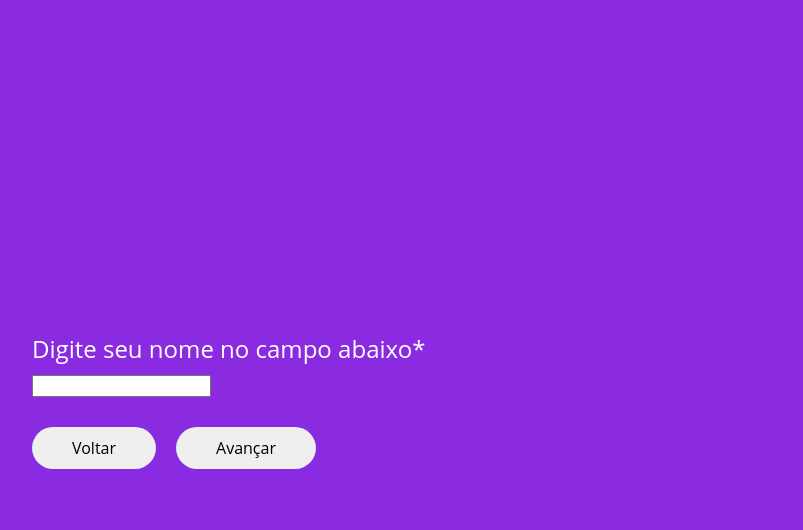
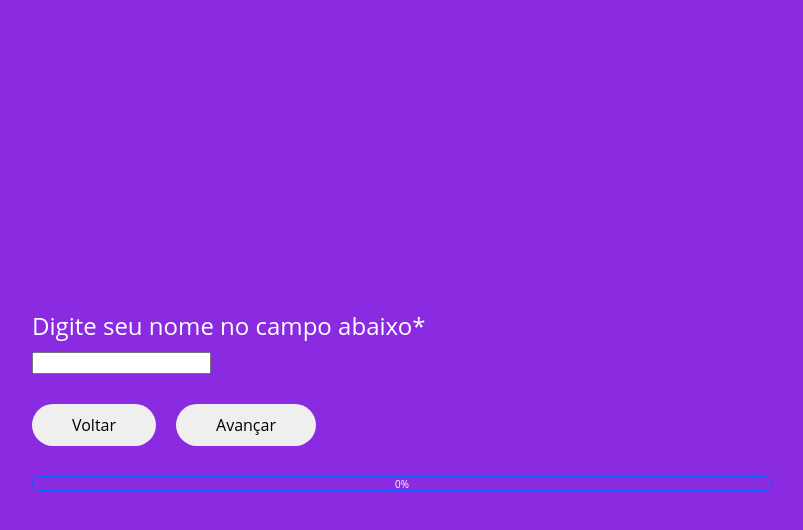
Before and after one commit to MauricioKoop/formulario-dinamico, a plain HTML site: page index.html in a window 1280 px wide. Both pictures are taken after a click on the button "Começar". Shown: the whole page, without its empty margins (238-1041 px from the left). Drawn offline with Linux system fonts and the light colour scheme.

Commit message:
Inclui a barra de progresso nas etapas do formulário.

```diff
--- a/index.html
+++ b/index.html
@@ -70,8 +70,13 @@
         </form>
 
         <div id="boxBtn">
-            <button id="btnVoltar" class="hide" onclick="showFieldsForm(2)">Voltar</button>
+            <button id="btnVoltar" onclick="showFieldsForm(2)">Voltar</button>
             <button id="btnIniciar" onclick="showFieldsForm(1)">Começar</button>
+        </div>
+
+        <div class="progress__bar">
+            <p class="progress__bar-value">0%</p>
+            <div class="progress__bar-width"></div>
         </div>
 
         <script src="script.js">
--- a/script.js
+++ b/script.js
@@ -5,11 +5,14 @@ let btnCompleteForm = document.getElementById('btnCompleteForm');
 let fieldContainer = document.querySelectorAll('.field-container');
 let header = document.getElementById('header');
 let formularioContainer = document.getElementById('formularioContainer');
+let progressBarWidth = document.querySelector('.progress__bar-width');
+let progressBarValue = document.querySelector('.progress__bar-value');
 let count = -1;
 
 function showFieldsForm(acionador){
     if(acionador === 1){
         count++;
+
         // faz o loop e exibe o próximo campo e esconde os demais
         for (let i = 0; i < fieldContainer.length; i++) {
             if(count === i){
@@ -18,7 +21,8 @@ function showFieldsForm(acionador){
                 fieldContainer[i].classList.add('hide');
             }
         }
-        console.log(count);
+
+        showPercentageBar(count);
     }
 
     if(acionador === 2){
@@ -35,12 +39,8 @@ function showFieldsForm(acionador){
                 fieldContainer[i].classList.add('hide');
             }
         }
-
-        console.log(count);
+        showPercentageBar(count);
     }
-
-    // Esconde o botão voltar se não possuir campo anteroior ao atual
-    count >= 0 ? btnVoltar.classList.remove('hide') : btnVoltar.classList.add('hide');
 
     // Esconde o header se o formulário estiver sido iniciado, e altera o texto do botão começar
     if (count >= 0) {
@@ -70,3 +70,12 @@ function completeForm(count) {
         boxBtn.classList.remove('centered');
     }
 }
+
+function showPercentageBar(count){
+    totalValue = 7;
+    percentage = (count / totalValue) * 100;
+    percentage = Number.parseInt(percentage.toFixed());
+
+    progressBarValue.textContent = percentage + "%";
+    progressBarWidth.style.width = `${percentage}%`;
+}
--- a/style.css
+++ b/style.css
@@ -77,6 +77,35 @@ body {
     display: inline-block!important;
 }
 
+.progress__bar {
+    position: relative;
+    width: 100%;
+    height: 15px;
+    border-radius: 50px;
+    border: 1px solid rgb(0, 98, 255);
+    margin-top: 30px;
+    font-size: 10px;
+    display: flex;
+    justify-content: center;
+    align-items: center;
+}
+
+.progress__bar-value {
+    position: relative;
+    z-index: 2;
+}
+
+.progress__bar-width {
+    position: absolute;
+    left: 0;
+    top: 0;
+    bottom: 0;
+    background: rgb(0, 98, 255);
+    width: 0;
+    border-radius: 50px;
+    z-index: 1;
+}
+
 .centered {
     display: flex;
     justify-content: center!important;
```
